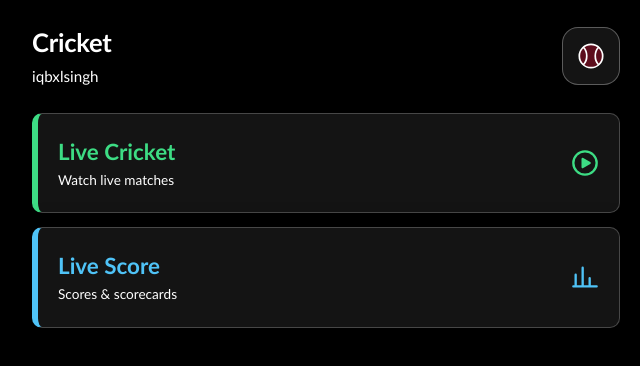
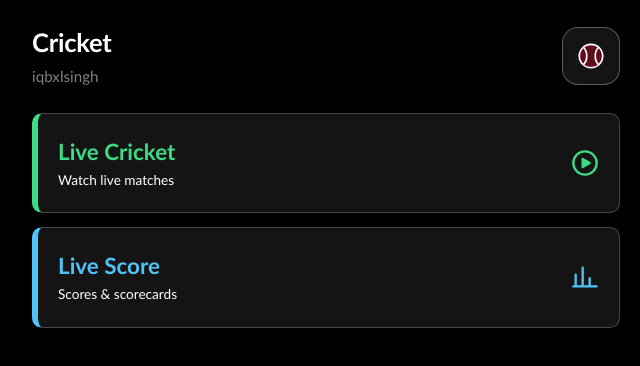
Before and after one commit to iqbxlsingh/Cricket, a plain HTML site: page index.html in a window 1280 px wide. Shown: the full height of the page, 314-954 px from the left. Drawn offline with Linux system fonts and the light colour scheme.

Commit message:
Change .sub class color to gray

```diff
--- a/index.html
+++ b/index.html
@@ -13,7 +13,7 @@ main{max-width:620px;margin:0 auto;padding:24px 16px 48px}
 .back{color:#fff;font-size:.85rem;text-decoration:none;opacity:.85;display:inline-block;margin-bottom:14px}
 .top{display:flex;justify-content:space-between;align-items:center;gap:12px;margin-bottom:26px}
 h1{font-size:1.6rem;margin:0 0 4px;letter-spacing:-.01em;font-weight:600}
-.sub{margin:0;font-size:.95rem}
+.sub{margin:0;font-size:.95rem;color:gray;}
 .logo{flex:none;width:58px;height:58px;border-radius:16px;background:rgba(255,255,255,.08);-webkit-backdrop-filter:blur(14px);backdrop-filter:blur(14px);border:1px solid rgba(255,255,255,.3);display:flex;align-items:center;justify-content:center}
 .btn{display:flex;align-items:center;justify-content:space-between;gap:14px;text-decoration:none;color:#fff;background:rgba(255,255,255,.08);-webkit-backdrop-filter:blur(14px);backdrop-filter:blur(14px);border:1px solid rgba(255,255,255,.22);border-left:6px solid var(--c);border-radius:10px;box-shadow:0 8px 28px rgba(0,0,0,.5);padding:22px 20px;margin-bottom:14px}
 .btn:active{background:rgba(255,255,255,.16)}
```
